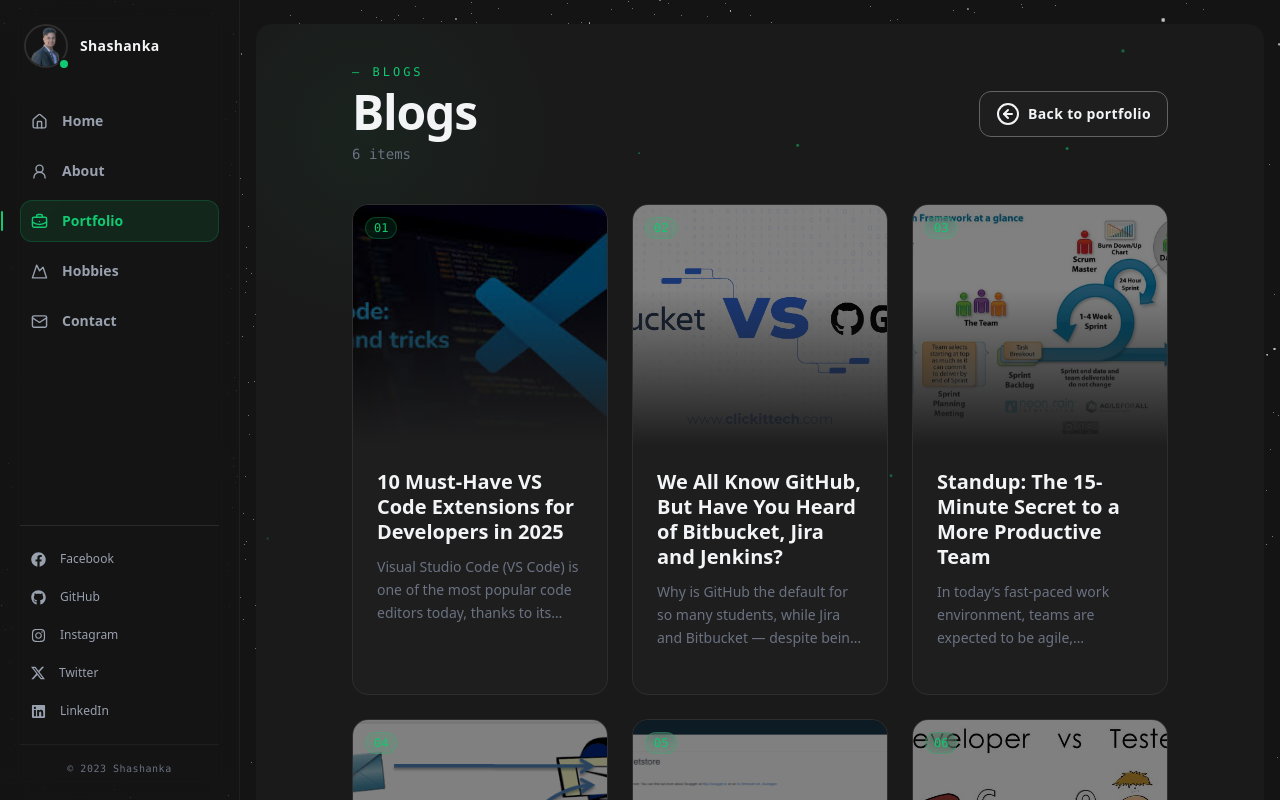
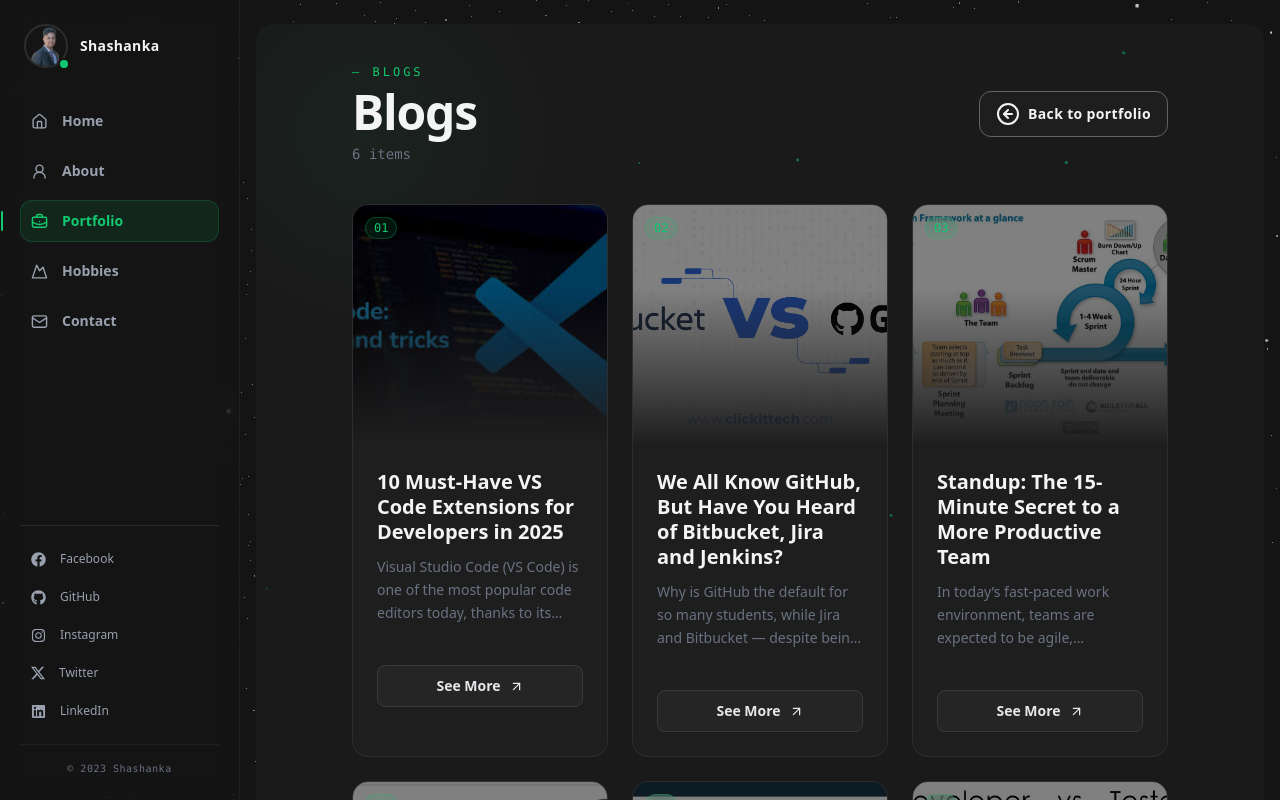
Before and after one commit to Shashanka10/PersonalPortfolio, a Next.js app: page /portfolio/blogs in a window 1280 px wide. Shown: the top 800 px of the page. Built offline with nearby package versions, Linux system fonts and the light colour scheme.

Commit message:
added see more for other pages

```diff
--- a/app/portfolio/[category]/page.jsx
+++ b/app/portfolio/[category]/page.jsx
@@ -185,7 +185,8 @@
           />
 
           {/* ACTION BUTTONS */}
-          {(item.demo || item.github) && (
+          {/* ACTION BUTTONS */}
+          {(item.demo || item.github || item.linked) && (
             <div className="mt-5 flex gap-3">
               {/* DEMO BUTTON */}
               {item.demo && (
@@ -207,11 +208,16 @@
           text-sm
           font-semibold
           text-[#0d0d0d]
-          transition-all
+
+          transition-[transform,background-color,box-shadow]
           duration-300
+          ease-out
+
+          hover:-translate-y-0.5
           hover:bg-[#12c971]/80
           hover:shadow-lg
           hover:shadow-[#12c971]/10
+
           focus:outline-none
           focus-visible:ring-2
           focus-visible:ring-[#12c971]/50
@@ -244,11 +250,16 @@
           text-sm
           font-semibold
           text-gray-200
-          transition-all
+
+          transition-[transform,border-color,background-color,color]
           duration-300
+          ease-out
+
+          hover:-translate-y-0.5
           hover:border-[#12c971]/50
           hover:bg-[#12c971]/5
           hover:text-[#12c971]
+
           focus:outline-none
           focus-visible:ring-2
           focus-visible:ring-[#12c971]/50
@@ -256,6 +267,58 @@
                 >
                   <FaGithub size={15} />
                   GitHub
+                </Link>
+              )}
+
+              {/* SEE MORE / LINKED BUTTON */}
+              {item.linked && (
+                <Link
+                  href={item.linked}
+                  target="_blank"
+                  rel="noopener noreferrer"
+                  aria-label={`See more about ${item.title}`}
+                  className="
+          group/linked
+          flex
+          flex-1
+          items-center
+          justify-center
+          gap-2
+          rounded-lg
+          border
+          border-[#3a3a3a]
+          bg-[#252525]
+          px-4
+          py-2.5
+          text-sm
+          font-semibold
+          text-gray-200
+
+          transition-[transform,border-color,background-color,color]
+          duration-300
+          ease-out
+
+          hover:-translate-y-0.5
+          hover:border-[#12c971]/50
+          hover:bg-[#12c971]/5
+          hover:text-[#12c971]
+
+          focus:outline-none
+          focus-visible:ring-2
+          focus-visible:ring-[#12c971]/50
+        "
+                >
+                  See More
+                  <ArrowUpRight
+                    size={15}
+                    className="
+            transition-transform
+            duration-300
+            ease-out
+            group-hover/linked:translate-x-0.5
+            group-hover/linked:-translate-y-0.5
+          "
+                  />
                 </Link>
               )}
             </div>
```
